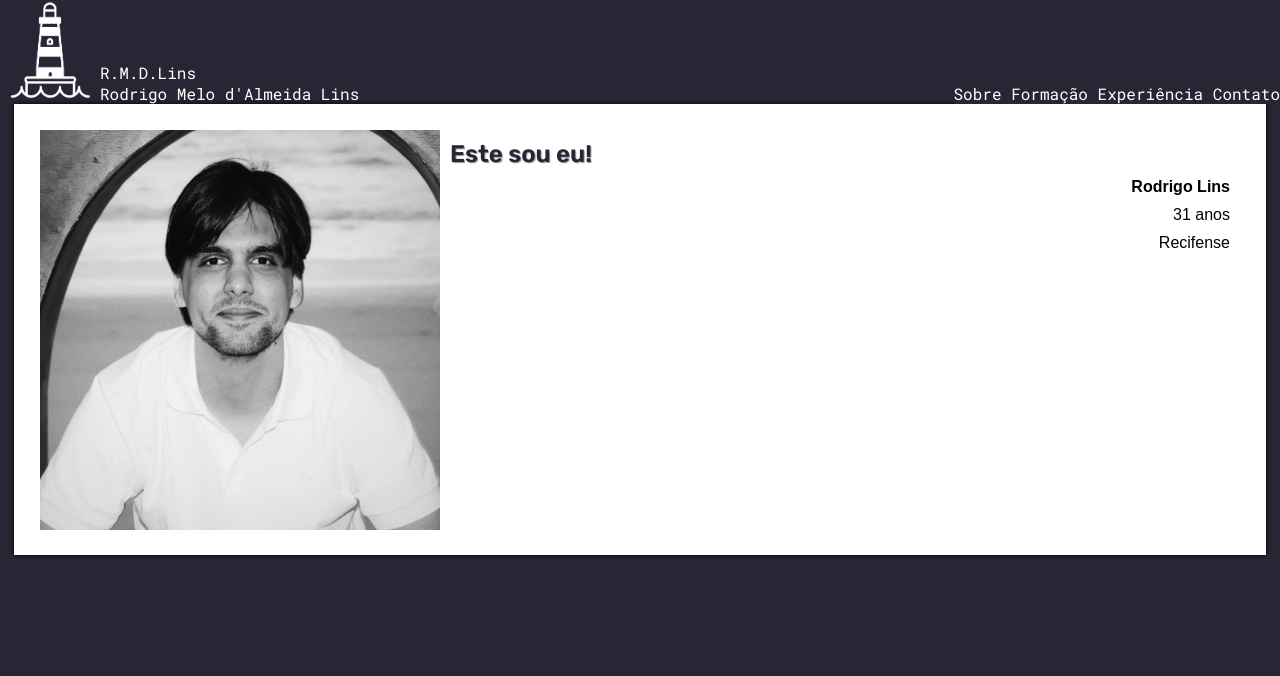
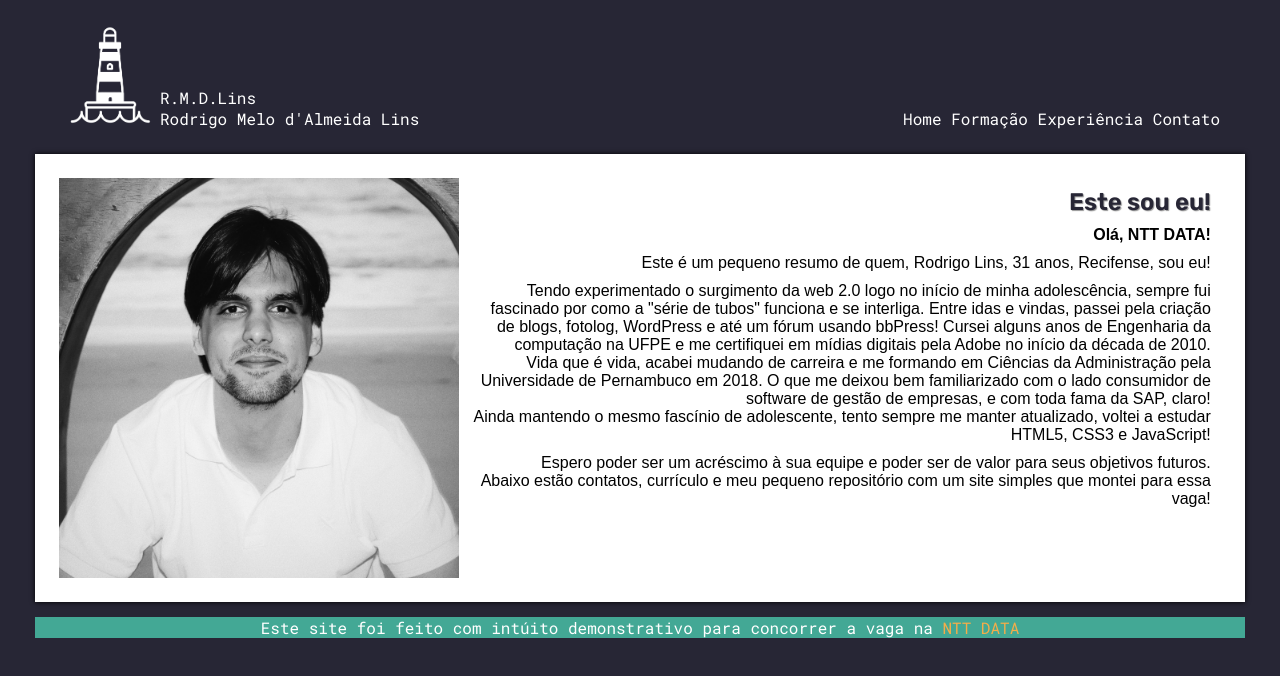
Before and after one commit to RMDLins/HTM, a plain HTML site: page index.html in a window 1280 px wide. Drawn offline with Linux system fonts and the light colour scheme.

Commit message:
Matando bugs
CSS
Corrigido quebra na dimensão de imagens
Corrigido alinhamento do topo
HTML
Adicionado footer
Index revisado

```diff
--- a/index.html
+++ b/index.html
@@ -18,7 +18,7 @@
             <p>Rodrigo Melo d'Almeida Lins</p>
         </div>
         <nav>
-            <a href="index.html">Sobre</a>
+            <a href="index.html">Home</a>
             <a href="formacao.html">Formação</a>
             <a href="experiencia.html">Experiência</a>
             <a href="contato.html">Contato</a>
@@ -30,9 +30,14 @@
         <article>
             <h1>Este sou eu!</h1>
 
-            <p><strong>Rodrigo Lins</strong></p>
-            <p>31 anos</p>
-            <p>Recifense</p>
+            <p><strong>Olá, NTT DATA!</strong></p>
+            <p>Este é um pequeno resumo de quem, Rodrigo Lins, 31 anos, Recifense, sou eu!</p>
+                <p>Tendo experimentado o surgimento da web 2.0 logo no início de minha adolescência, sempre fui fascinado por como a "série de tubos" funciona e se interliga. Entre idas e vindas, passei pela criação de blogs, fotolog, WordPress e até um fórum usando bbPress! Cursei alguns anos de Engenharia da computação na UFPE e me certifiquei em mídias digitais pela Adobe no início da década de 2010.<br>
+                Vida que é vida, acabei mudando de carreira e me formando em Ciências da Administração pela Universidade de Pernambuco em 2018. O que me deixou bem familiarizado com o lado consumidor de software de gestão de empresas, e com toda fama da SAP, claro!<br>
+                Ainda mantendo o mesmo fascínio de adolescente, tento sempre me manter atualizado, voltei a estudar HTML5, CSS3 e JavaScript!</p>
+
+                <p>Espero poder ser um acréscimo à sua equipe e poder ser de valor para seus objetivos futuros.<br>
+                Abaixo estão contatos, currículo e meu pequeno repositório com um site simples que montei para essa vaga!</p>
 
 
         </article>
@@ -40,7 +45,7 @@
     </main>
 
     <footer>
-        <p></p>
+        <p>Este site foi feito com intúito demonstrativo para concorrer a vaga na <a href="https://nttdata-solutions.com/br/" target="_blank"> NTT DATA</a></p>
     </footer>
 </body>
 </html>
--- a/style/style.css
+++ b/style/style.css
@@ -26,6 +26,7 @@
 body {
     background-color: var(--cor4);
     font-family: var(--font-padrao);
+    padding: 0px 35px;
 
 }
 
@@ -34,6 +35,9 @@ header {
     background-color: var(--cor4);
     color: white;
     font-family: var(--font-android);
+    max-width: 1200px;
+    margin: auto;
+    padding: 25px;
     display: flex;
     align-items: flex-end;
 
@@ -62,6 +66,7 @@ nav > a {
 }
 nav > a:hover {
     background-image: linear-gradient(to bottom, var(--cor3) 80%, transparent);
+    color: var(--cor5);
 }
 
 main {
@@ -78,16 +83,17 @@ main {
 main img {
     width: 50%;
     max-width: 400px;
-
+    align-self: flex-start;
 }
 main article{
     flex: 1 1 auto;
+    text-align: right;
 }
 main p {
     /* top, right, bot, left */
     margin: 10px;
     text-indent: 20px;
-    text-align: right;
+
 }
 main h1 {
     color: var(--cor4);
@@ -95,3 +101,15 @@ main h1 {
     margin: 10px;
     text-shadow: 1px 1px 1px rgba(0, 0, 0, 0.418);
 }
+
+footer {
+    background-color: var(--cor1);
+    color: white;
+    font-family: var(--font-android);
+    text-align: center;
+}
+
+footer a{
+    color: var(--cor5);
+    text-decoration: none;
+}
```
Also changed, not shown: contato.html (+2 -2 lines), experiencia.html (+2 -2 lines), formacao.html (+2 -2 lines).
